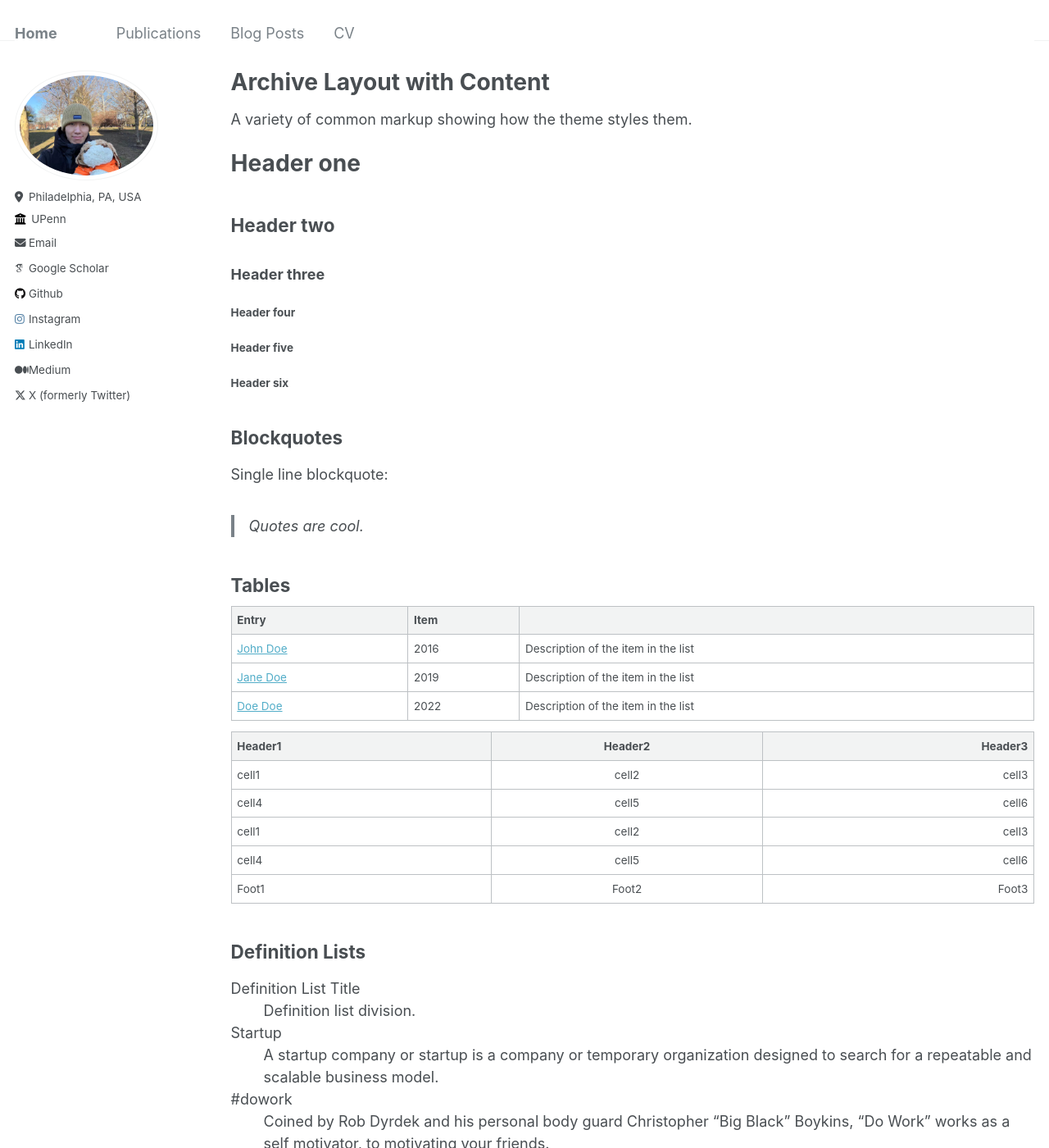
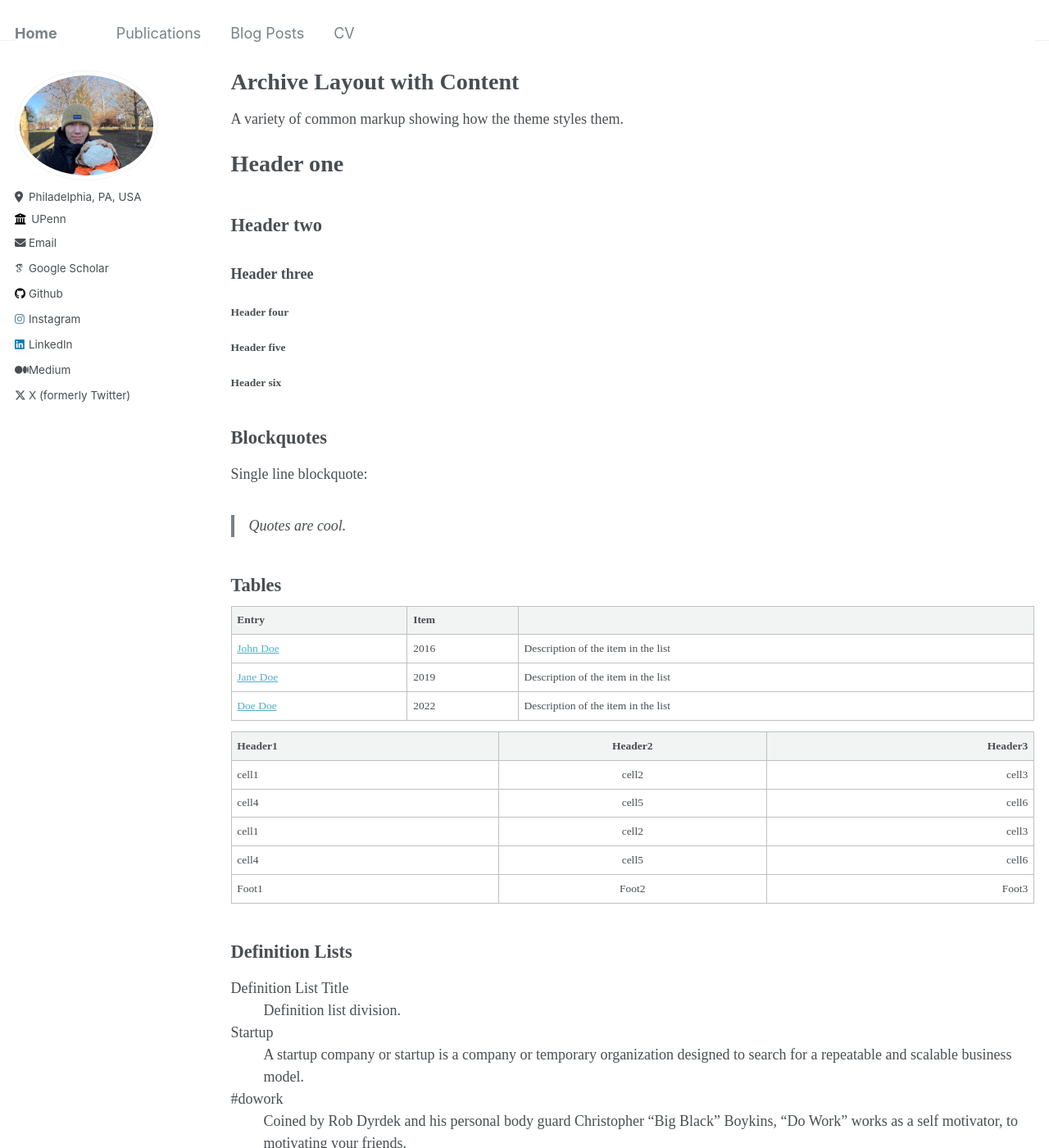
Before and after one commit to HenryWJL/HenryWJL.github.io, a Jekyll site: the page built from _pages/archive-layout-with-content.md, in a window 1280 px wide and 1400 px high. Shown: the whole window at 82% size. Built offline with Jekyll 4.4.1, drawn with Linux system fonts in a browser that asks for light colours; some web fonts are replaced.

Commit message:
Change font family variables to 'Times New Roman'
Updated font family variables to use 'Times New Roman' instead of sans-serif.

```diff
--- a/_sass/_variables.scss
+++ b/_sass/_variables.scss
@@ -28,9 +28,12 @@ $bodoni                     : "Bodoni MT", serif;
 $calisto                    : "Calisto MT", serif;
 $garamond                   : Garamond, serif;
 
-$global-font-family         : $sans-serif;
-$header-font-family         : $sans-serif;
-$caption-font-family        : $serif;
+$global-font-family         : "Times New Roman", Times, serif;
+$header-font-family         : "Times New Roman", Times, serif;
+$caption-font-family        : "Times New Roman", Times, serif;
+// $global-font-family         : $sans-serif;
+// $header-font-family         : $sans-serif;
+// $caption-font-family        : $serif;
 
 /* type scale */
 $type-size-1                : 2.441em;  // ~39.056px
```
